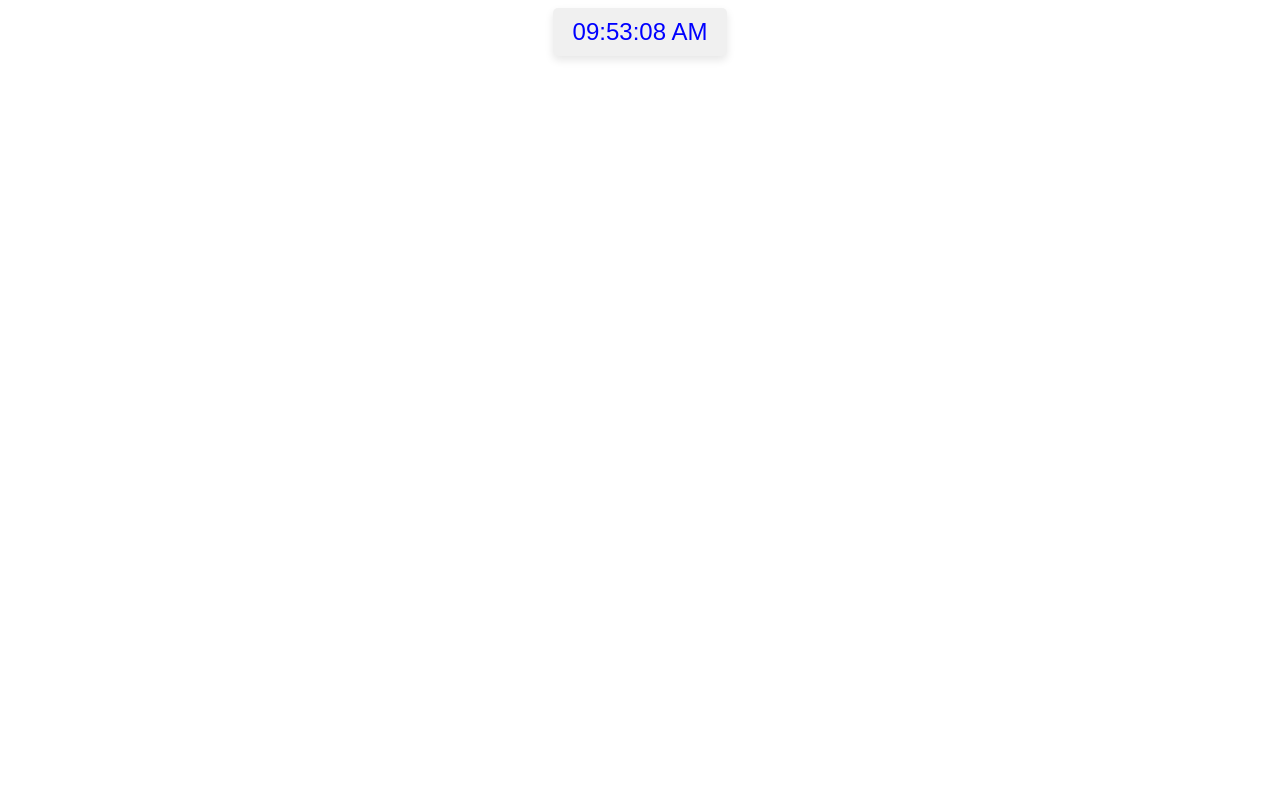
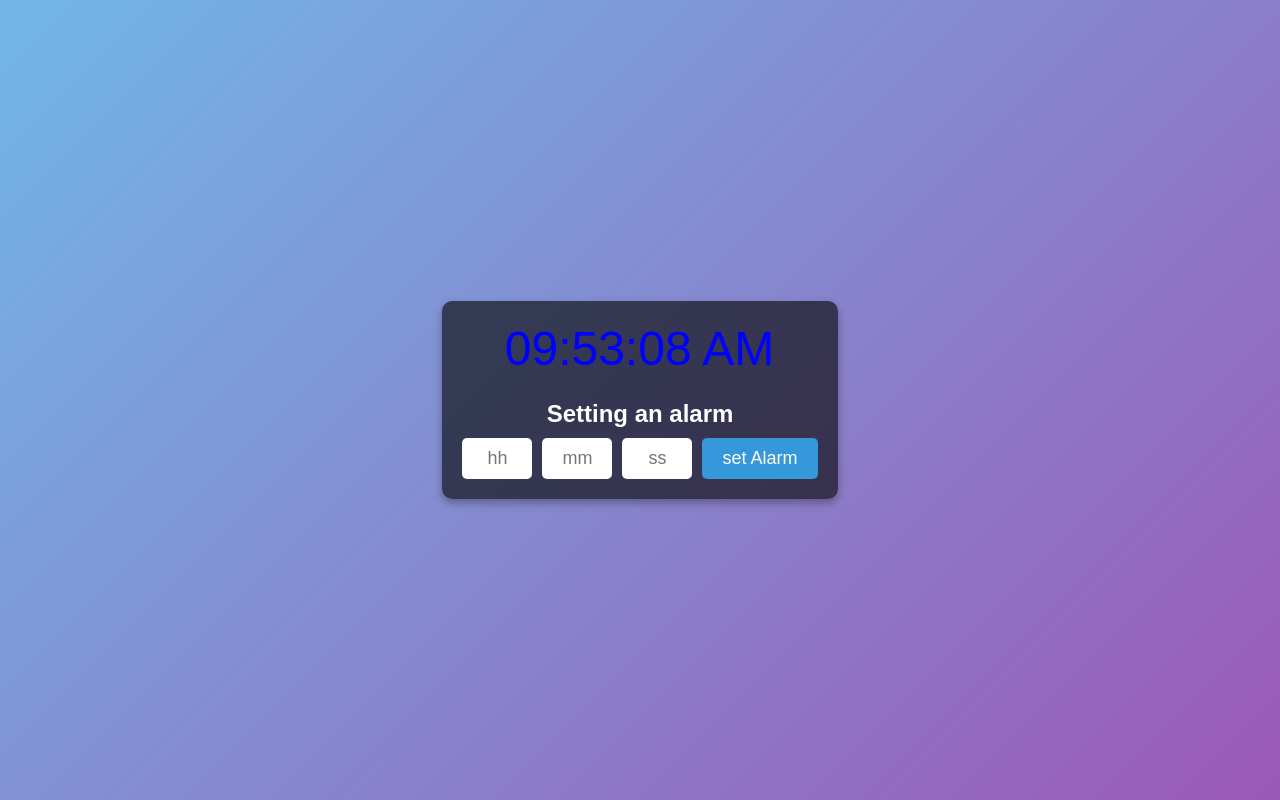
Before and after one commit to omarkarake/Assignment, a plain HTML site: page week1/time mastery/index.html in a window 1280 px wide. Drawn offline with Linux system fonts and the light colour scheme.

Commit message:
update on time mastery

```diff
--- a/week1/time mastery/index.html
+++ b/week1/time mastery/index.html
@@ -4,10 +4,19 @@
     <meta charset="UTF-8" />
     <meta name="viewport" content="width=device-width, initial-scale=1.0" />
     <title>time mastery</title>
-    <link rel="stylesheet" href="style.css">
+    <link rel="stylesheet" href="style.css" />
   </head>
   <body>
-    <div class="time"></div>
+    <div class="container">
+      <div class="time"></div>
+      <h3>Setting an alarm</h1>
+        <form action="">
+          <input type="text" placeholder="hh">
+          <input type="text" placeholder="mm">
+          <input type="text" placeholder="ss">
+          <button>set Alarm</button>
+        </form>
+    </div>
     <script src="index.js"></script>
   </body>
 </html>
--- a/week1/time mastery/style.css
+++ b/week1/time mastery/style.css
@@ -1,22 +1,103 @@
-.clock-container {
-  font-size: 2em;
-  text-align: center;
-  margin-top: 20px;
-}
+/* style.css */
 
 body {
+  font-family: Arial, sans-serif;
   display: flex;
   justify-content: center;
   align-items: center;
+  height: 100vh;
+  background: linear-gradient(135deg, #71b7e6, #9b59b6);
+  margin: 0;
+  color: #fff;
+}
+
+.container {
+  text-align: center;
+  background: rgba(0, 0, 0, 0.6);
+  padding: 20px;
+  border-radius: 10px;
+  box-shadow: 0 4px 8px rgba(0, 0, 0, 0.3);
+  animation: fadeIn 1.5s ease-in-out;
+}
+
+@keyframes fadeIn {
+  from {
+    opacity: 0;
+    transform: scale(0.9);
+  }
+  to {
+    opacity: 1;
+    transform: scale(1);
+  }
 }
 
 .time {
-  font-family: "Arial", sans-serif;
-  font-size: 24px; /* Size of the font */
-  color: #333; /* Text color */
-  background-color: #f0f0f0; /* Background color */
+  font-size: 48px;
+  margin-bottom: 20px;
+  animation: timePulse 1s infinite;
+}
+
+@keyframes timePulse {
+  0%,
+  100% {
+    transform: scale(1);
+  }
+  50% {
+    transform: scale(1.05);
+  }
+}
+
+h3 {
+  font-size: 24px;
+  margin-bottom: 10px;
+}
+
+form {
+  display: flex;
+  justify-content: center;
+  gap: 10px;
+  animation: slideIn 1s ease-in-out;
+}
+
+@keyframes slideIn {
+  from {
+    opacity: 0;
+    transform: translateX(-100%);
+  }
+  to {
+    opacity: 1;
+    transform: translateX(0);
+  }
+}
+
+input[type="text"] {
+  width: 50px;
+  padding: 10px;
+  border: none;
+  border-radius: 5px;
+  text-align: center;
+  font-size: 18px;
+  transition: transform 0.3s;
+}
+
+input[type="text"]:focus {
+  transform: scale(1.1);
+  outline: none;
+  box-shadow: 0 0 10px rgba(0, 0, 0, 0.2);
+}
+
+button {
   padding: 10px 20px;
+  border: none;
   border-radius: 5px;
-  box-shadow: 0 4px 8px rgba(0, 0, 0, 0.1);
-  display: inline-block;
+  background: #3498db;
+  color: white;
+  font-size: 18px;
+  cursor: pointer;
+  transition: background 0.3s, transform 0.3s;
 }
+
+button:hover {
+  background: #2980b9;
+  transform: scale(1.1) rotate(5deg);
+}
```
Also changed, not shown: week1/time mastery/index.js (+1 -36 lines).
